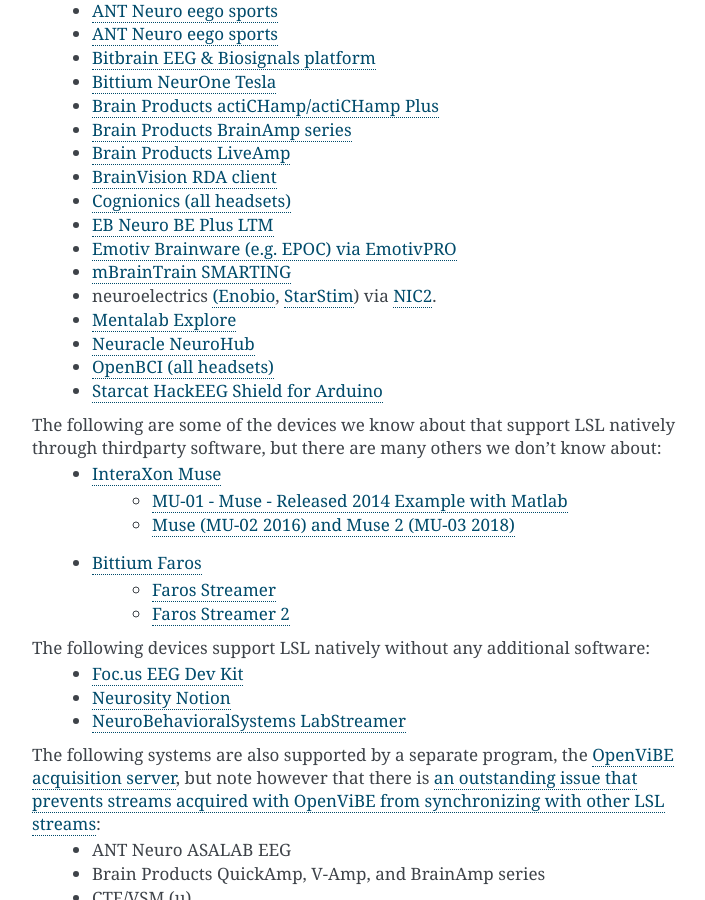
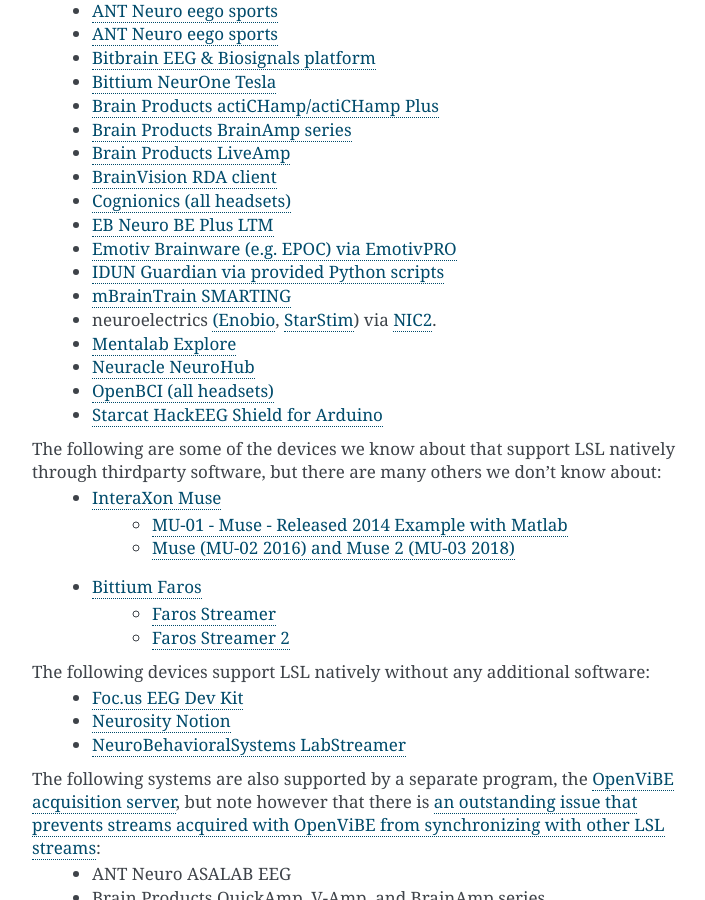
Before and after one commit to sccn/labstreaminglayer, a Sphinx documentation site: the page built from docs/info/supported_devices.rst, in a window 1280 px wide and 900 px high, scrolled down 836 px. Shown: the whole window, without its empty margins (388-1093 px from the left). Built offline with Sphinx 7.4.7, drawn with Linux system fonts in a browser that asks for light colours.

Commit message:
Update supported_devices.rst with IDUN Guardian

```diff
--- a/docs/info/supported_devices.rst
+++ b/docs/info/supported_devices.rst
@@ -36,6 +36,7 @@
   * `Cognionics (all headsets) <http://www.cognionics.com/>`__
   * `EB Neuro BE Plus LTM <http://www.ebneuro.biz/en/neurology/ebneuro/galileo-suite/be-plus-ltm>`__
   * `Emotiv Brainware (e.g. EPOC) via EmotivPRO <https://github.com/Emotiv/labstreaminglayer>`__
+  * `IDUN Guardian via provided Python scripts <https://sdk-docs.idunguardian.com/examples.html#stream-data-to-lsl>`__
   * `mBrainTrain SMARTING <http://www.mbraintrain.com/smarting/>`__
   * neuroelectrics `(Enobio <http://www.neuroelectrics.com/products/enobio/>`__, `StarStim <https://www.neuroelectrics.com/solutions/starstim>`__) via `NIC2 <https://www.neuroelectrics.com/solution/software-integrations/nic2>`__.
   * `Mentalab Explore <https://github.com/Mentalab-hub/explorepy>`__
```
